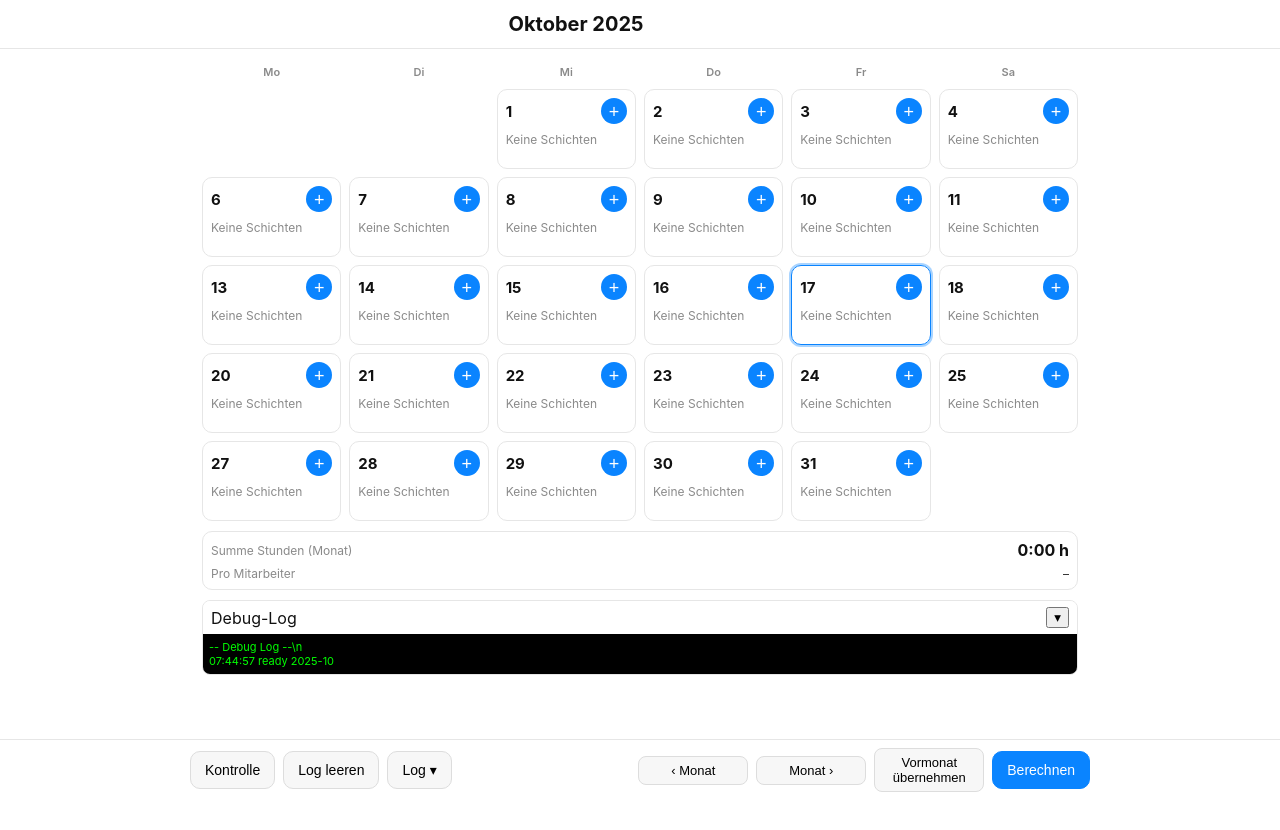
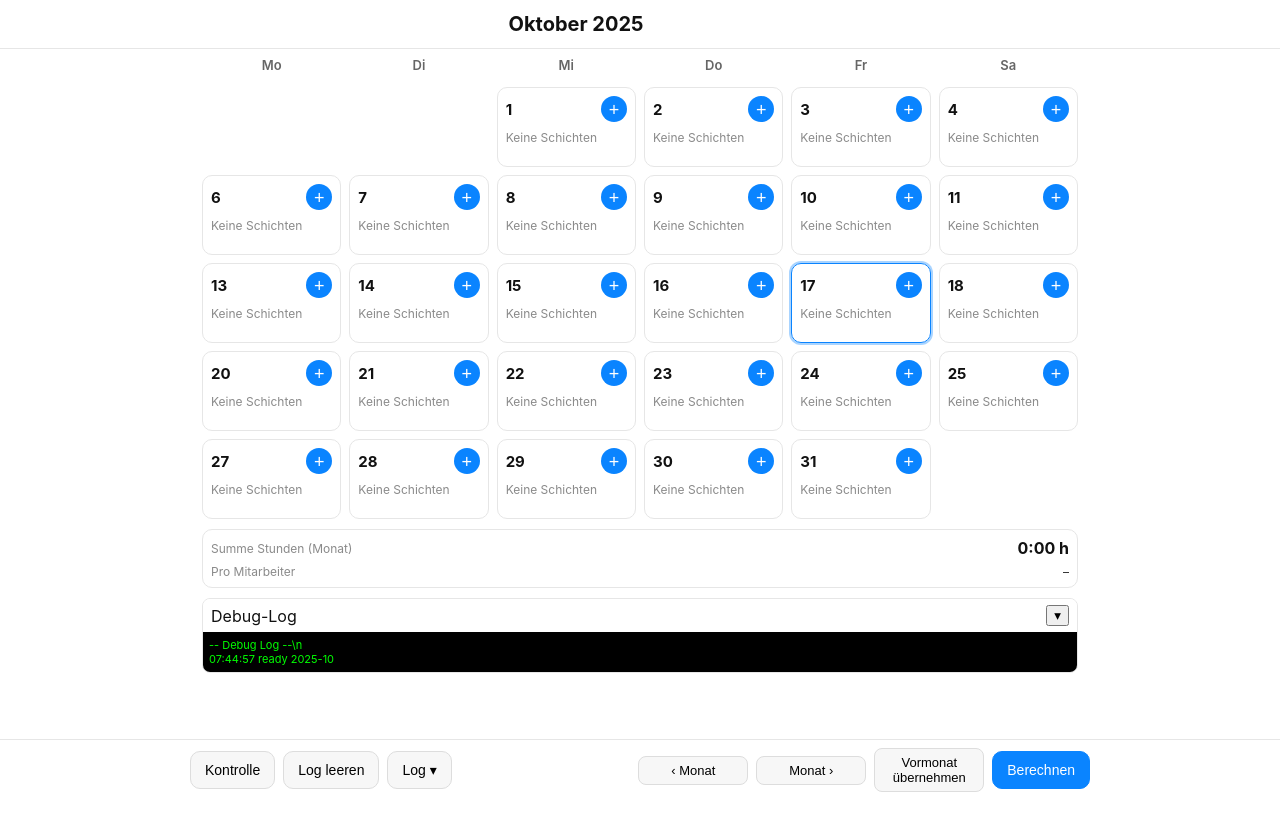
Before and after one commit to 99hhs49z8k-cell/Schichtplan-App, a plain HTML site: page index.html in a window 1280 px wide. Drawn offline with Linux system fonts and the light colour scheme.

Commit message:
Update index.html

```diff
--- a/index.html
+++ b/index.html
@@ -36,7 +36,13 @@
     .view{display:none}
     .view.active{display:block}
     .grid{display:grid;grid-template-columns:repeat(6,1fr);gap:8px}
-    .wd{text-align:center;font-size:11px;color:#8a8a8a;margin:8px 0 2px;font-weight:600}
+.wd {
+  text-align: center;
+  font-size: 13px;
+  color: #666;
+  font-weight: 600;
+  padding-bottom: 6px;
+}
     .card{border:1px solid #e6e6e6;border-radius:10px;padding:8px;min-height:80px;display:flex;flex-direction:column;gap:6px}
     .card.heute{border-color:#0a84ff;box-shadow:0 0 0 2px rgba(10,132,255,.35)}
     .card-header{display:flex;align-items:center;justify-content:space-between}
```
